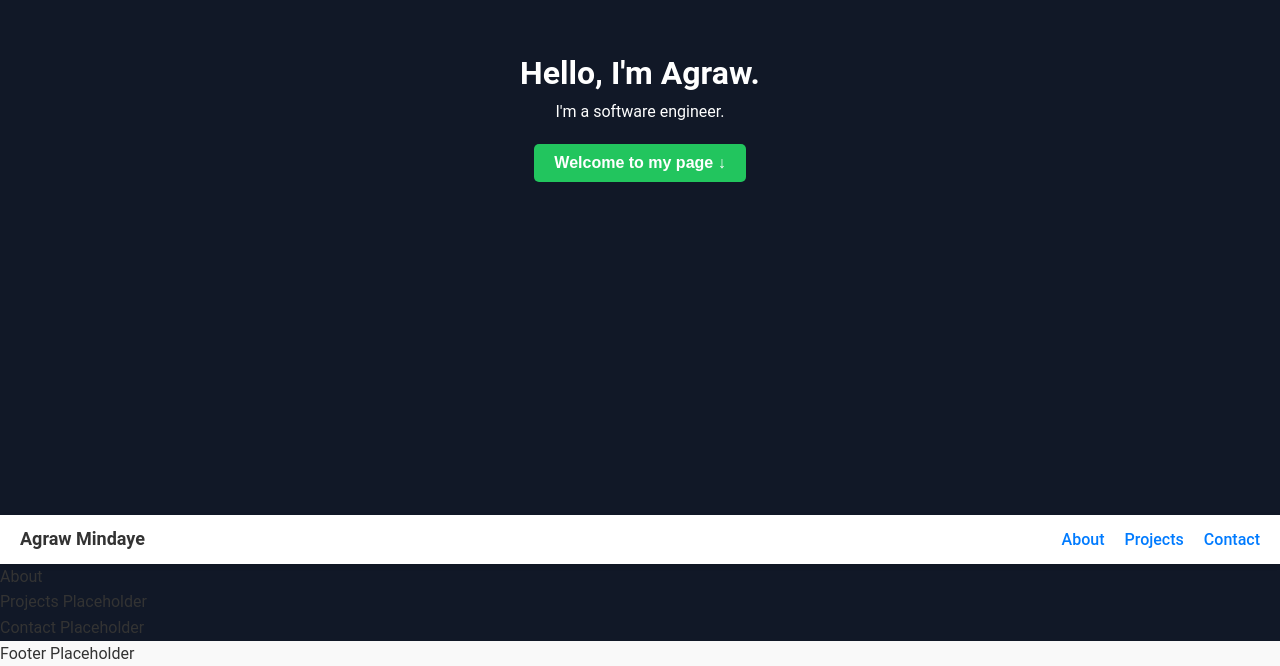
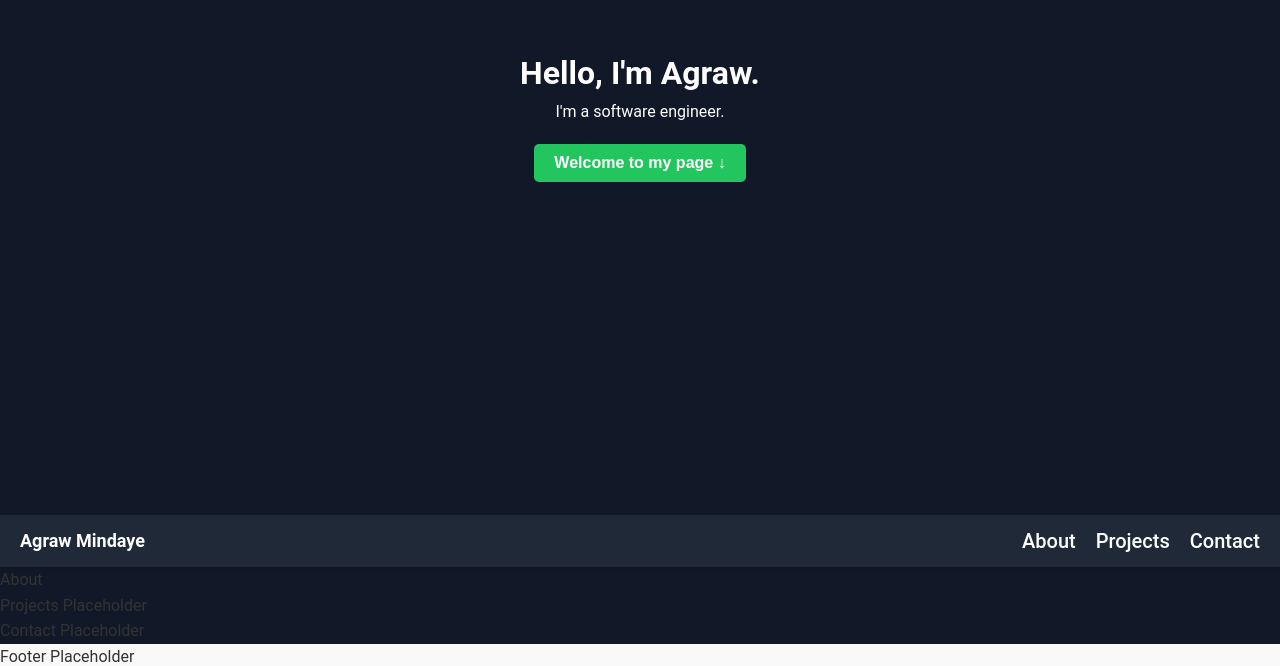
Before and after one commit to Agraw-Mindaye/Portfolio, a React (Create React App) app: page / in a window 1280 px wide. Shown: the part 285-951 px from the top of the page. Built offline with nearby package versions, Linux system fonts and the light colour scheme.

Commit message:
re-styled the navbar with simple colors

```diff
--- a/src/components/Navbar.tsx
+++ b/src/components/Navbar.tsx
@@ -1,3 +1,5 @@
+// Navbar
+
 import { CSSProperties } from "react";
 
 const Navbar = () => {
@@ -8,7 +10,7 @@ const Navbar = () => {
     display: "flex",
     justifyContent: "space-between",
     alignItems: "center",
-    backgroundColor: "#ffffff",
+    backgroundColor: "#1F2937",
     padding: "10px 20px",
     boxShadow: "0 2px 5px rgba(0, 0, 0, 0.1)",
   };
@@ -16,7 +18,7 @@ const Navbar = () => {
   const nameStyle: CSSProperties = {
     fontSize: "18px",
     fontWeight: "bold",
-    color: "#333",
+    color: "#fff",
     background: "none",
     border: "none",
   };
@@ -31,8 +33,8 @@ const Navbar = () => {
 
   const linkStyle: CSSProperties = {
     textDecoration: "none",
-    color: "#007BFF",
-    fontSize: "16px",
+    color: "#fff",
+    fontSize: "1.25rem",
     fontWeight: "500",
     cursor: "pointer",
   };
```
